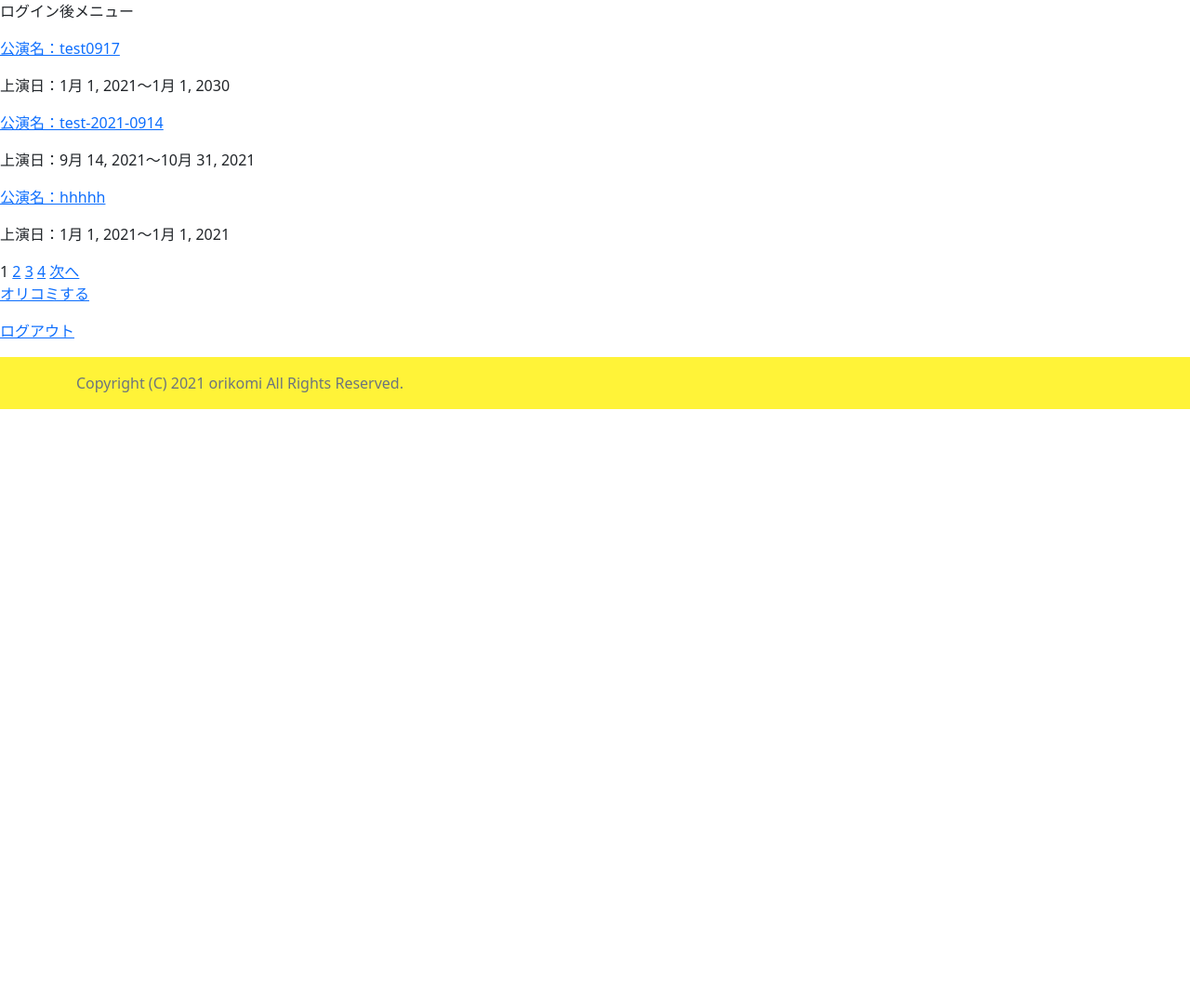
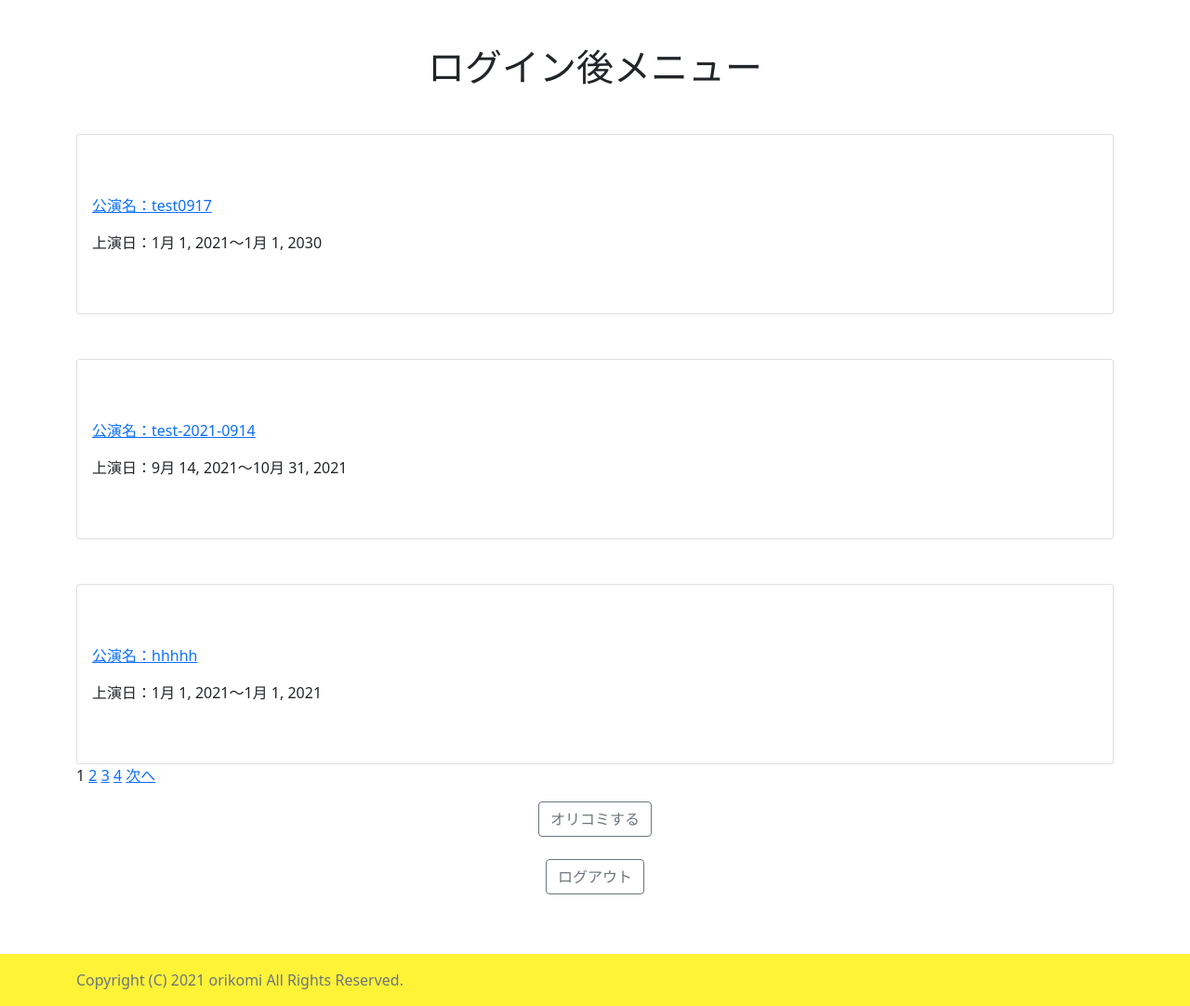
Before and after one commit to nsktky/orikomi, a Django app: page /menu/ in a window 1280 px wide. Shown: the part 72-1154 px from the top of the page at 93% size. Before the commit the page ends 512 px from the top, so only its background shows below. Run offline with Django 3.2, Linux system fonts and the light colour scheme; a user stored in the database is signed in; data comes from the database, SQL or seed files in the repository; both versions use the stored data as it was after the commit.

Commit message:
メニューデザイン

```diff
--- a/templates/menu.html
+++ b/templates/menu.html
@@ -1,15 +1,21 @@
 {% extends 'base.html' %}
 
 {% block content %}
-<p>ログイン後メニュー</p>
+<main class="px-3">
+  <div class="container py-5">
+    <h1 class="text-center">ログイン後メニュー</h1>
 
     {% for item in object_list %}
-
-<p><a href="{% url 'orikomi:orikomi_detail' item.pk %}">公演名：{{ item.title }}</a></p>
-<p>上演日：{{ item.start_day }}〜{{ item.end_day }}</p>
+    <div class="card py-5 mt-5"">
+      <!-- <img src="{{ item.front_imege.url }}" alt="front_image" class="card-img-top" > -->
+      <div class="card-body">
+        <p class="card-text"><a href="{% url 'orikomi:orikomi_detail' item.pk %}">公演名：{{ item.title }}</a></p>
+        <p class="card-text">上演日：{{ item.start_day }}〜{{ item.end_day }}</p>
+      </div>
+    </div>
 
     {% empty %}
-<p>折り込みがありません。</p>
+    <p class="text-center">折り込みがありません。</p>
     {% endfor %}
 
     {% if is_paginated %}
@@ -31,8 +37,11 @@
       {% endif %}
     </nav>
     {% endif %}
+    <!-- <div class="d-flex align-items-center justify-content-center mt-5"> -->
+      <p class="text-center"><a class="btn btn-outline-secondary mt-3" href="{% url 'orikomi:orikomi_create' %}" role="button">オリコミする</a></p>
+      <p class="text-center"><a class="btn btn-outline-secondary mt-2" href="{% url 'account_logout' %}" role="button">ログアウト</a></p>
+    <!-- </div> -->
 
-<p><a href="{% url 'orikomi:orikomi_create' %}">オリコミする</a></p>
-<p><a href="{% url 'account_logout' %}">ログアウト</a></p>
-
+  </div>
+</main>
 {% endblock content %}
```
Also changed, not shown: db.sqlite3. Lines whose indentation alone changed are shown as unchanged.
